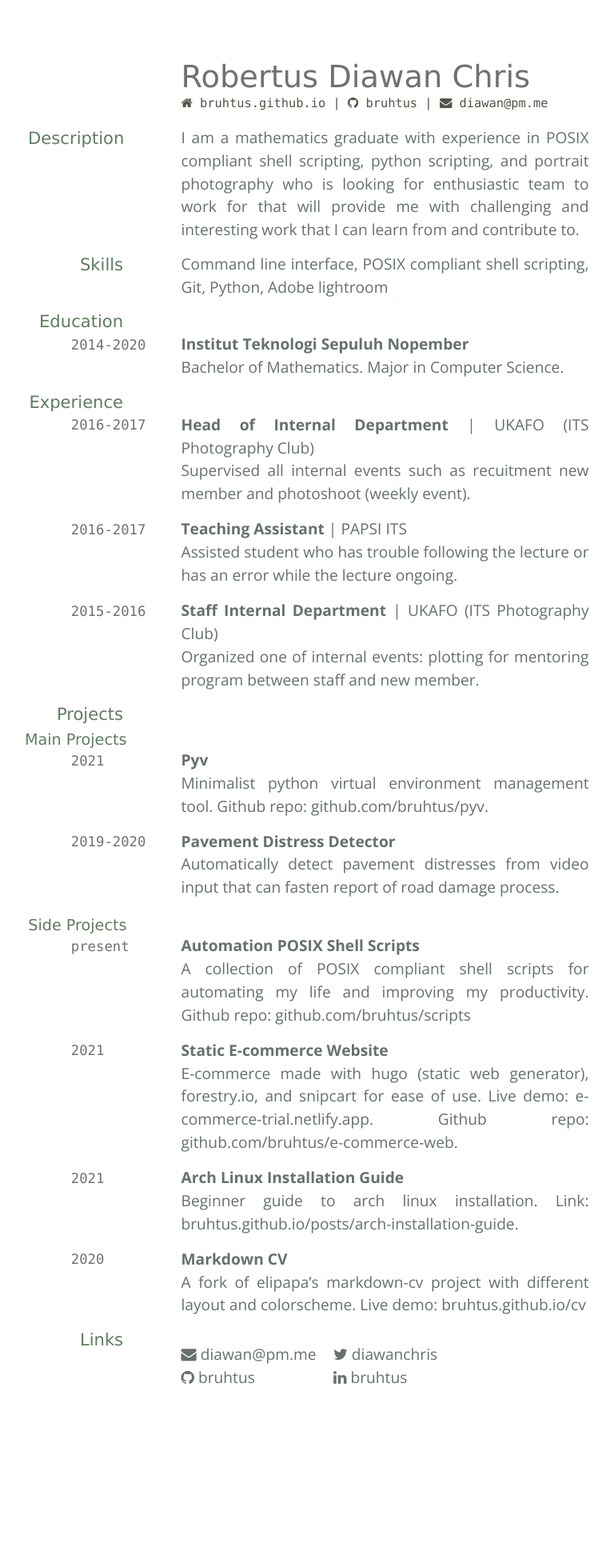
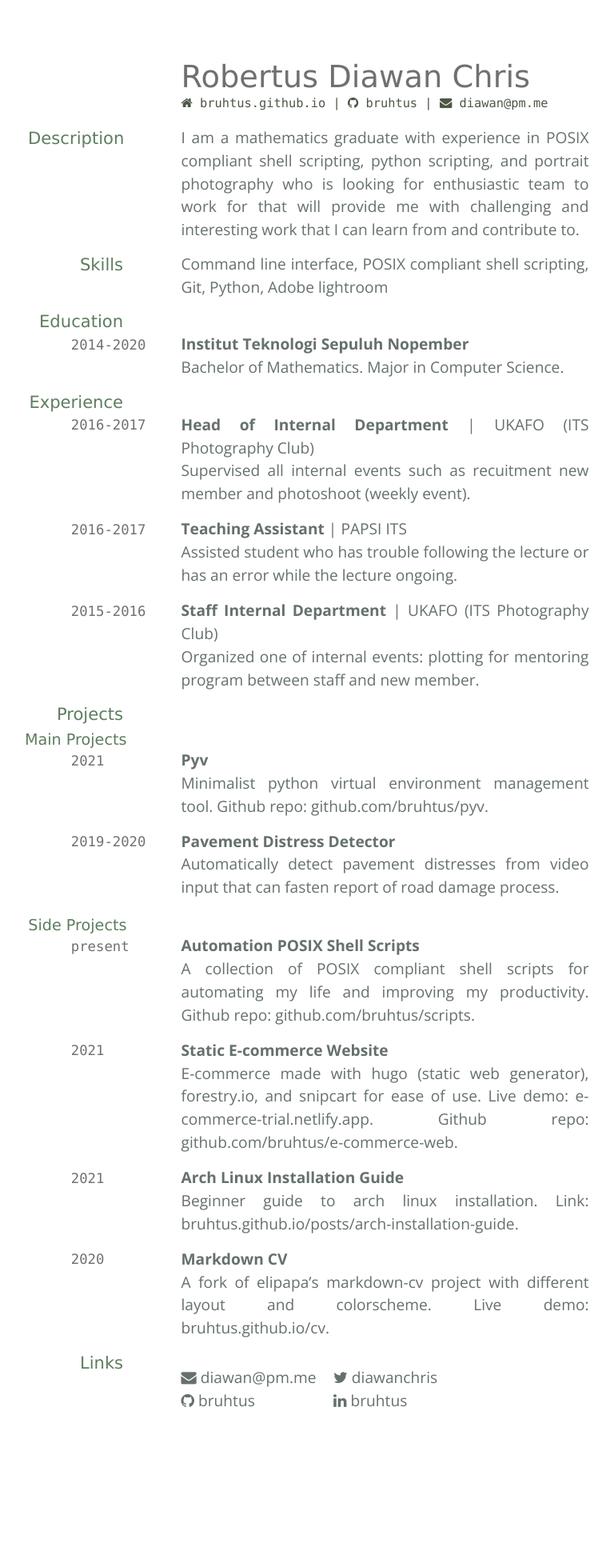
Before and after one commit to TimoTSchmidt/test3, a Jekyll site: the page built from index.md, in a window 1280 px wide. Shown: the whole page at 80% size, without its empty margins (201-969 px from the left). Built offline with Jekyll 4.4.1, drawn with Linux system fonts in a browser that asks for light colours; nearby versions of some CDN libraries; before the commit the page ends 1910 px from its top, so only the background shows below that.

Commit message:
Edit typo

```diff
--- a/index.md
+++ b/index.md
@@ -55,7 +55,7 @@ Automatically detect pavement distresses from video input that can fasten report
 
 `present`
 __Automation POSIX Shell Scripts__ <br>
-A collection of POSIX compliant shell scripts for automating my life and improving my productivity. Github repo: [github.com/bruhtus/scripts](https://github.com/bruhtus/scripts)
+A collection of POSIX compliant shell scripts for automating my life and improving my productivity. Github repo: [github.com/bruhtus/scripts](https://github.com/bruhtus/scripts).
 
 `2021`
 __Static E-commerce Website__ <br>
@@ -67,7 +67,7 @@ Beginner guide to arch linux installation. Link: [bruhtus.github.io/posts/arch-i
 
 `2020`
 __Markdown CV__ <br>
-A fork of [elipapa's markdown-cv project](https://github.com/elipapa/markdown-cv) with different layout and colorscheme. Live demo: [bruhtus.github.io/cv](https://bruhtus.github.io/cv/)
+A fork of [elipapa's markdown-cv project](https://github.com/elipapa/markdown-cv) with different layout and colorscheme. Live demo: [bruhtus.github.io/cv](https://bruhtus.github.io/cv/).
 
 <!-- ## Areas of expertise
 
```
